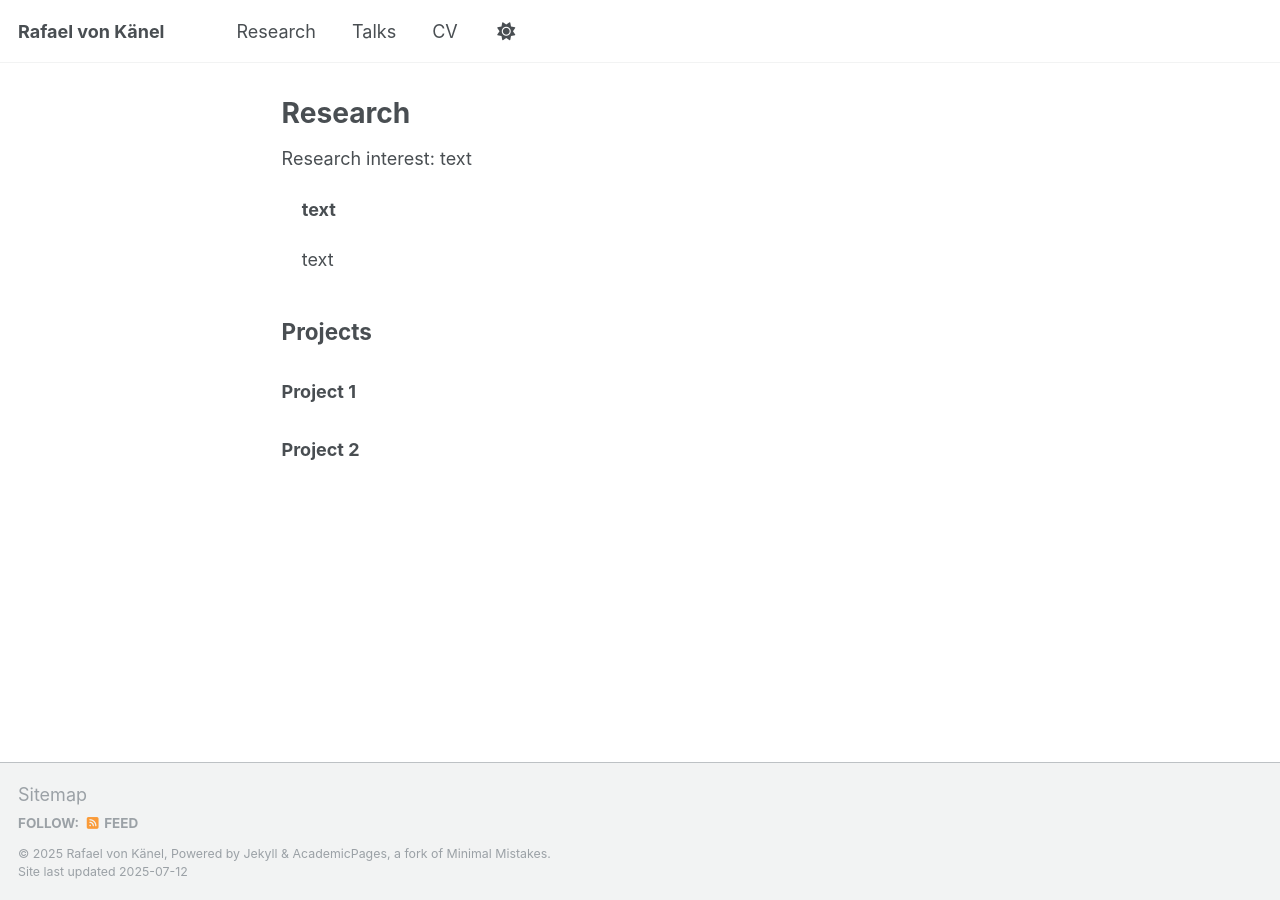
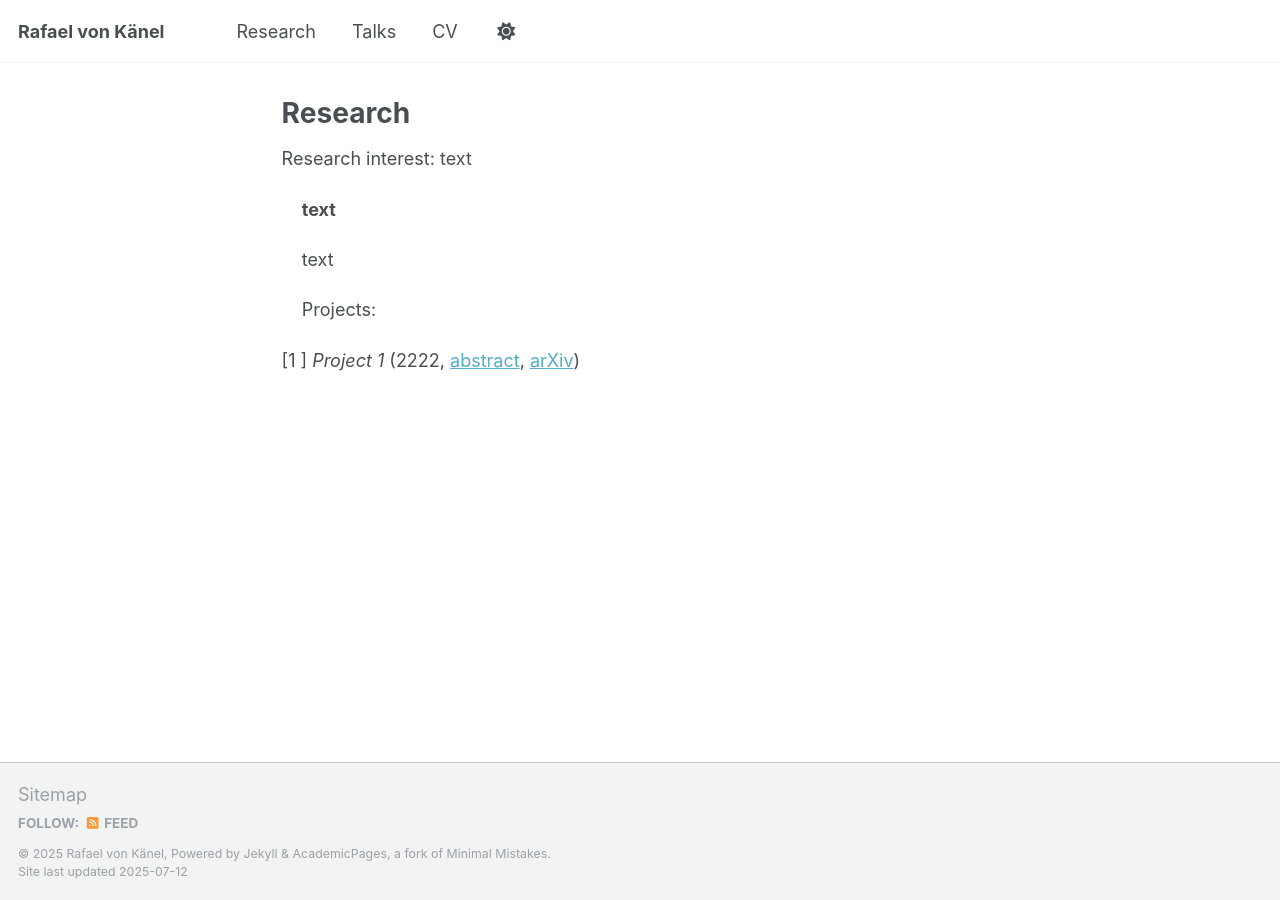
Before and after one commit to rafaelvonkanel/rafaelvonkanel.github.io, a Jekyll site: the page built from _pages/research.md, in a window 1280 px wide. Built offline with Jekyll 4.4.1, drawn with Linux system fonts in a browser that asks for light colours; a script that is not in the unit is left out.

Commit message:
Update research.md

```diff
--- a/_pages/research.md
+++ b/_pages/research.md
@@ -12,8 +12,6 @@ Research interest: text
 
 &nbsp;&nbsp;&nbsp; text
 
-## Projects
+&nbsp;&nbsp;&nbsp; Projects:
 
-### Project 1
-
-### Project 2
+[1 ] *Project 1* (2222, [abstract](../_research/proj1.md), [arXiv](https://academicpages.github.io/markdown/))
```
